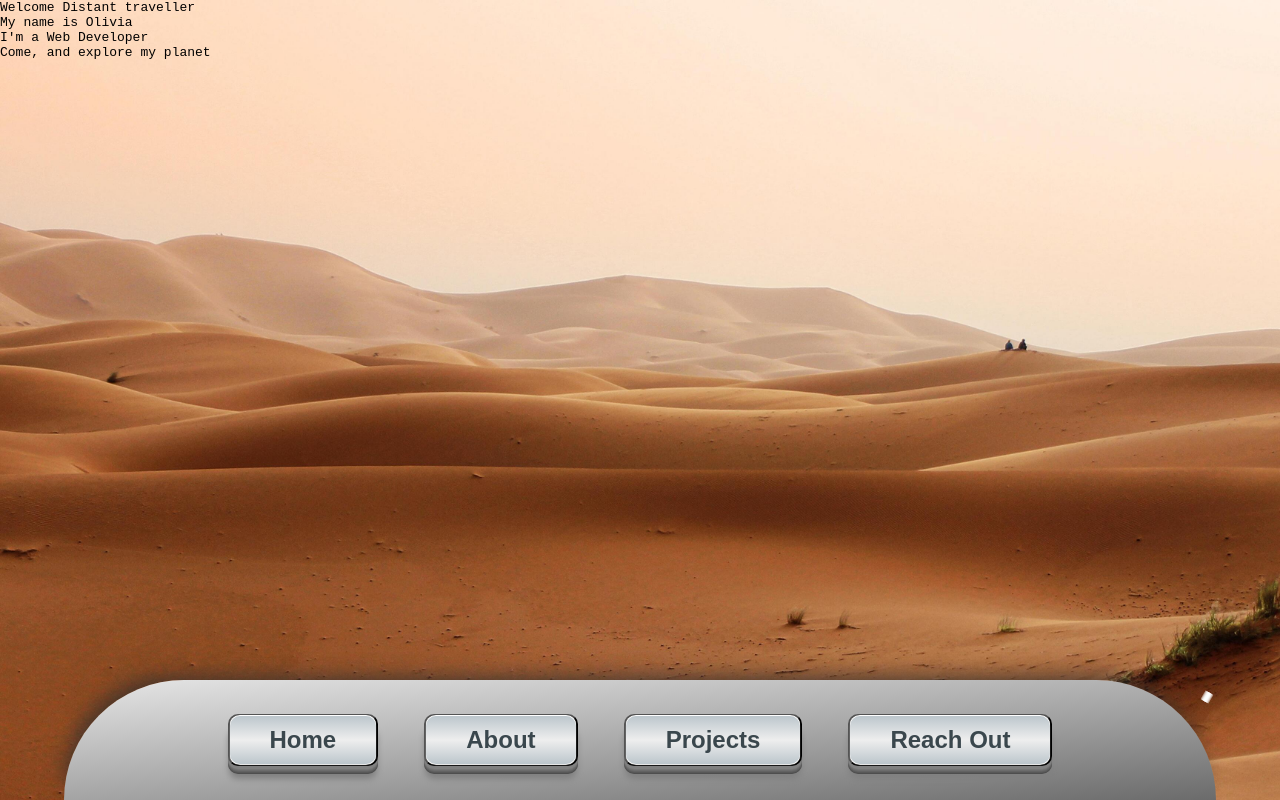
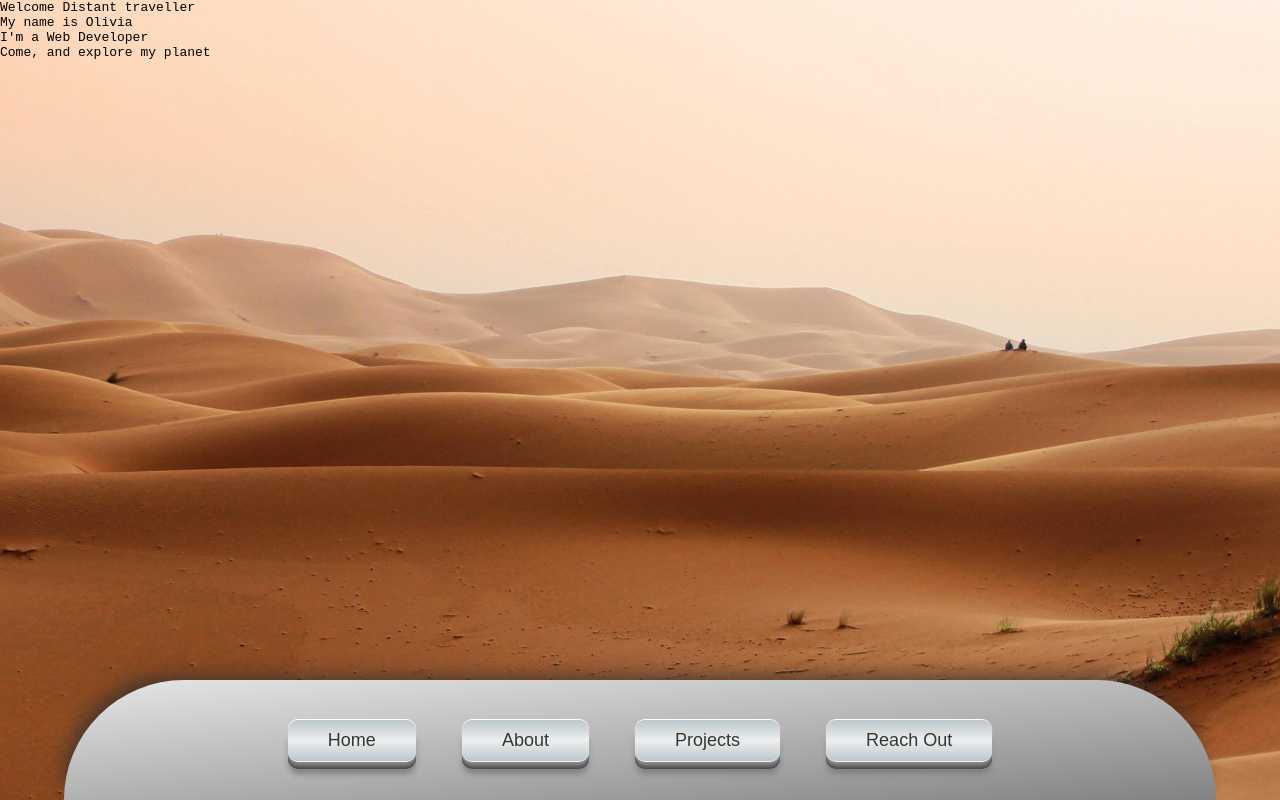
Before and after one commit to Liv4-code/planet-portfolio-site, a React (Create React App) app: page / in a window 1280 px wide. Built offline with nearby package versions, Linux system fonts and the light colour scheme.

Commit message:
Button styling on active

```diff
--- a/src/App.js
+++ b/src/App.js
@@ -10,24 +10,16 @@ function App() {
             <div className="navigation-container">
                 <nav className="navigation">
                     <button className="navigation__button">
-                        <a href="#">
-                            <span>Home</span>
-                        </a>
+                        <span>Home</span>
                     </button>
                     <button className="navigation__button">
-                        <a href="#">
-                            <span>About</span>
-                        </a>
+                        <span>About</span>
                     </button>
                     <button className="navigation__button">
-                        <a href="#">
-                            <span>Projects</span>
-                        </a>
+                        <span>Projects</span>
                     </button>
                     <button className="navigation__button">
-                        <a href="#">
-                            <span>Reach Out</span>
-                        </a>
+                        <span>Reach Out</span>
                     </button>
                 </nav>
             </div>
--- a/src/App.scss
+++ b/src/App.scss
@@ -26,89 +26,24 @@ a {
     bottom: 0;
     width: 90vw;
     height: 15%;
-    background: rgb(107, 107, 107);
     background: linear-gradient(
         355deg,
-        rgba(107, 107, 107, 1) 0%,
-        rgba(156, 156, 156, 1) 39%,
+        rgb(130, 130, 130) 0%,
+        rgb(171, 170, 170) 39%,
         rgba(230, 230, 230, 1) 100%
     );
     border-radius: 10rem 10rem 0 0;
     box-shadow: -6px -10px 20px -6px rgba(46, 46, 46, 0.75);
 
     .navigation__button {
+        border: none;
         margin: 2%;
-
         border-radius: 10px;
-
         box-shadow: 0px 3px rgba(128, 128, 128, 1),
-            /* gradient effects */ 0px 4px rgba(118, 118, 118, 1),
-            0px 5px rgba(108, 108, 108, 1), 0px 6px rgba(98, 98, 98, 1),
-            0px 7px rgba(88, 88, 88, 1), 0px 8px rgba(78, 78, 78, 1),
-            0px 14px 6px -1px rgba(128, 128, 128, 1); /* shadow */
-
-        transition: box-shadow 0.1s ease-in-out;
-    }
-
-    .navigation__button a {
-        background: linear-gradient(to bottom, #bcc6cc, #eee, #bcc6cc);
-
-        background-image:
-        /* gloss gradient */ linear-gradient(
-                linear,
-                left bottom,
-                left top,
-                color-stop(50%, rgba(255, 255, 255, 0)),
-                color-stop(50%, rgba(255, 255, 255, 0.3)),
-                color-stop(100%, rgba(255, 255, 255, 0.2))
-            ),
-            /* dark outside gradient */
-                linear-gradient(
-                    linear,
-                    left top,
-                    right top,
-                    color-stop(0%, rgba(210, 210, 210, 0.3)),
-                    color-stop(20%, rgba(210, 210, 210, 0)),
-                    color-stop(80%, rgba(210, 210, 210, 0)),
-                    color-stop(100%, rgba(210, 210, 210, 0.3))
-                ),
-            /* light inner gradient */
-                linear-gradient(
-                    linear,
-                    left top,
-                    right top,
-                    color-stop(0%, rgba(255, 255, 255, 0)),
-                    color-stop(20%, rgba(255, 255, 255, 0.5)),
-                    color-stop(80%, rgba(255, 255, 255, 0.5)),
-                    color-stop(100%, rgba(255, 255, 255, 0))
-                ),
-            /* diagonal line pattern */
-                linear-gradient(
-                    linear,
-                    0% 100%,
-                    100% 0%,
-                    color-stop(0%, rgba(255, 255, 255, 0)),
-                    color-stop(40%, rgba(255, 255, 255, 0)),
-                    color-stop(40%, #d2d2d1),
-                    color-stop(60%, #d2d2d1),
-                    color-stop(60%, rgba(255, 255, 255, 0)),
-                    color-stop(100%, rgba(255, 255, 255, 0))
-                );
-
-        box-shadow: 0px -1px #fff, /* top highlight */ 0px 1px 1px #ffffff; /* bottom edge */
-        background-size: 100%, 100%, 100%, 4px 4px;
-        border-radius: 10px;
-        transition: transform 0.1s ease-in-out;
-        display: inline-block;
-        padding: 10px 40px 10px 40px;
-        color: #3a474d;
-        font-weight: 700;
-        font-size: 24px;
-    }
-
-    .navigation__button a:hover {
-        color: #363636;
-        cursor: pointer;
+            0px 4px rgba(118, 118, 118, 1), 0px 5px rgba(108, 108, 108, 1),
+            0px 6px rgba(98, 98, 98, 1), 0px 7px rgba(88, 88, 88, 1),
+            0px 8px rgba(78, 78, 78, 1),
+            0px 14px 6px -1px rgba(128, 128, 128, 1);
     }
 
     .navigation__button:active {
@@ -116,42 +51,45 @@ a {
             0px 4px rgba(118, 118, 118, 1), 0px 5px rgba(108, 108, 108, 1),
             0px 6px rgba(98, 98, 98, 1), 0px 7px rgba(88, 88, 88, 1),
             0px 8px rgba(78, 78, 78, 1),
-            0px 10px 2px 0px rgba(128, 128, 128, 0.6); /* shadow */
+            0px 10px 2px 0px rgba(128, 128, 128, 0.6);
+        background: none;
+        border: none;
+    }
+
+    .navigation__button span {
+        background: linear-gradient(to bottom, #bcc6cc, #eee, #bcc6cc);
+        box-shadow: 0px -1px #fff, 0px 1px 1px #ffffff;
+        border-radius: 10px;
+        display: inline-block;
+        padding: 10px 40px 10px 40px;
+        color: #363636;
+        font-weight: 500;
+        font-size: 18px;
     }
 
     .navigation__button:active span {
-        transform: translate(0, 80px); /* depth of button press */
+        transform: translate(0, 4px);
     }
 
-    .navigation__button a:after {
-        content: "";
-        top: 0;
-        transform: translateX(100%) rotate(30deg);
-        width: 300%;
-        height: 300%;
-        position: absolute;
-        z-index: 1;
-        background: linear-gradient(
-            to right,
-            rgba(255, 255, 255, 0) 0%,
-            rgba(255, 255, 255, 0.8) 50%,
-            rgba(128, 186, 232, 0) 99%,
-            rgba(128, 186, 232, 0) 100%
-        );
-        content: "";
-        display: block;
-        width: 10px;
-        height: 10px;
-        position: absolute;
-        right: 14px;
-        top: 12px;
-        color: #363636;
-        font-size: 12px;
+    .navigation__button span:hover {
+        cursor: pointer;
     }
 }
 
 @media (max-width: $breakpoint-tablet) {
     .navigation {
+        flex-direction: column;
         width: 100vw;
+
+        .navigation__button {
+            margin: 1%;
+            width: 60%;
+        }
+
+        .navigation__button span {
+            width: 100%;
+            font-size: 12px;
+            padding: 0;
+        }
     }
 }
```
